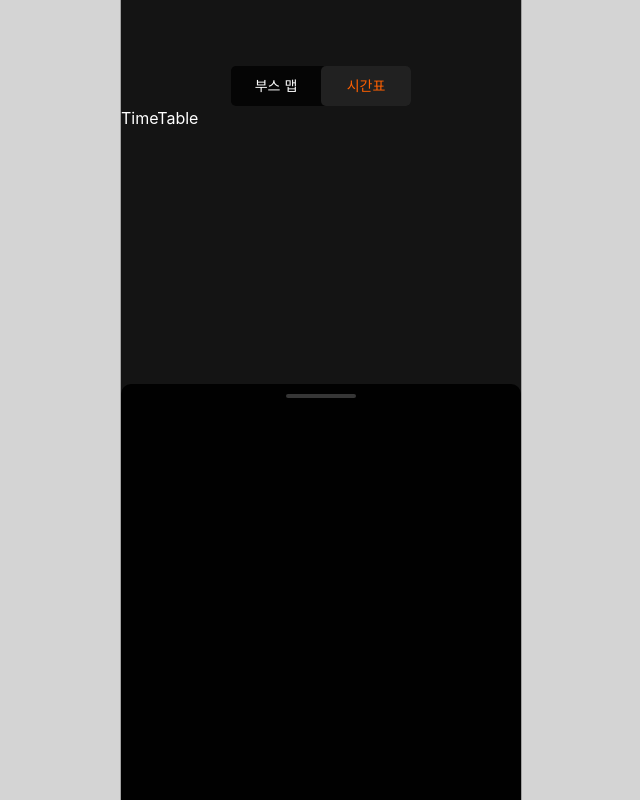
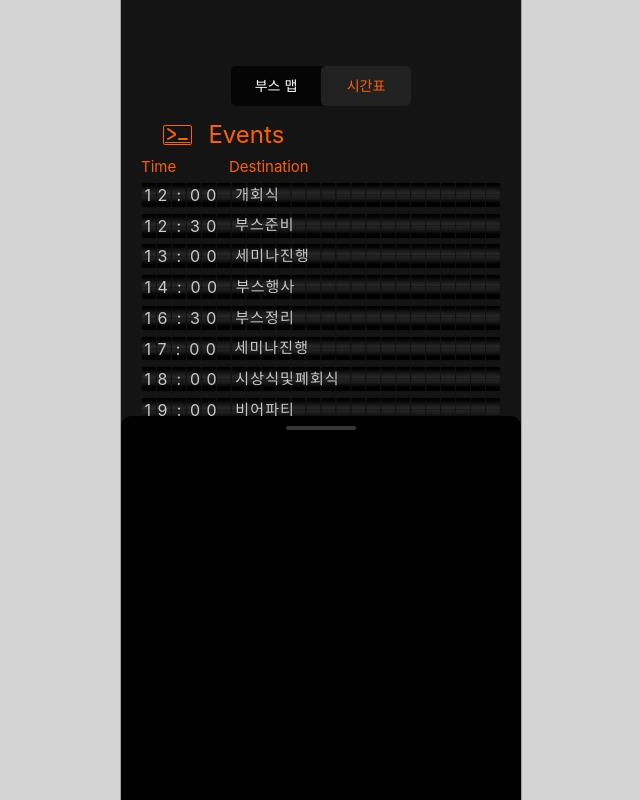
Before and after one commit to likelion-uhheungcon-2026/uhheung-frontend, a React (Vite) app: page / in a window 1280 px wide. Both pictures are taken after a click on the button "시간표". Shown: the whole page, without its empty margins (319-959 px from the left). Built offline with nearby package versions, Linux system fonts and the light colour scheme.

Commit message:
design : 홈화면 시간표 탭 퍼블리싱

```diff
--- a/src/data/booths.js
+++ b/src/data/booths.js
@@ -165,7 +165,7 @@ export const booths = [
     retrospect:
       "FitLog 프로젝트를 개발하면서 건강 관리 서비스는 기능 자체보다 사용자가 꾸준히 사용할 수 있도록 만드는 경험 설계가 중요하다는 것을 배웠습니다. 운동 기록과 식단 관리 기능을 구현하면서 사용자가 입력하는 데이터를 어떻게 효율적으로 관리하고 의미 있는 정보로 보여줄 수 있을지 고민했습니다. 운동 통계와 목표 달성률 기능을 개발하는 과정에서 데이터를 시각적으로 표현하는 방법과 사용자에게 동기를 제공하는 UI 설계의 중요성을 경험했습니다. 또한 사용자 피드백을 반영하여 불편한 부분을 개선하는 반복적인 개발 과정을 통해 실제 서비스 개선 방식에 대해 배울 수 있었습니다. 이번 프로젝트를 통해 완성된 기능을 만드는 것보다 사용자의 문제를 해결하고 지속적으로 발전시키는 과정이 서비스 개발에서 더욱 중요하다는 것을 깨달았습니다. 앞으로도 기술 구현뿐만 아니라 사용자 경험을 함께 고려하는 개발자가 되고자 합니다.",
   },
-  ...Array.from({ length: 27 }, (_, index) => {
+  ...Array.from({ length: 35 }, (_, index) => {
     const id = index + 6;
 
     return {
--- a/src/features/BoothDetail/components/BoothDetail.jsx
+++ b/src/features/BoothDetail/components/BoothDetail.jsx
@@ -26,7 +26,7 @@ export default function BoothDetail({ booth, isOpen, setIsOpen }) {
         px-[1.31rem]
         text-white
         transition-all duration-300 ease-in-out
-        ${isOpen ? "h-[calc(100vh-7.25rem)]" : "h-[26rem]"}
+        ${isOpen ? "h-[calc(100vh-7.25rem)]" : "h-[24rem]"}
       `}
     >
       <div className="shrink-0 w-full bg-[#010101]">
--- /dev/null
+++ b/src/features/Home/components/TimeLine.jsx
@@ -0,0 +1,25 @@
+import bg from "../assets/timeline-bg.svg";
+
+export default function TimeLine({ time, destination }) {
+  return (
+    <div className="relative w-[22.5rem] h-auto mb-[0.3rem]">
+      <img src={bg} className="w-[22.5rem] block" />
+
+      <div className="absolute inset-0 flex items-center px-[0.22rem] text-[#CACACA] text-[0.9375rem] flex-row">
+        <div className="flex flex-row">
+          <div className="text-[1rem] tracking-[0.4rem]">
+            {time.slice(0, 2)}
+          </div>
+
+          <div className="text-[1rem] ml-[0.18rem]">:</div>
+
+          <div className="text-[1rem] ml-[0.55rem] tracking-[0.4rem]">
+            {time.slice(2)}
+          </div>
+        </div>
+
+        <div className="ml-[0.77rem] tracking-[0.07rem]">{destination}</div>
+      </div>
+    </div>
+  );
+}
--- a/src/features/Home/components/TimeTable.jsx
+++ b/src/features/Home/components/TimeTable.jsx
@@ -1,3 +1,39 @@
+import icon from "../assets/terminal-icon.svg";
+import TimeLine from "./TimeLine";
+
 export default function TimeTable() {
-  return <div className="text-white">TimeTable</div>;
+  const schedule = [
+    { time: "1200", destination: "개회식" },
+    { time: "1230", destination: "부스준비" },
+    { time: "1300", destination: "세미나진행" },
+    { time: "1400", destination: "부스행사" },
+    { time: "1630", destination: "부스정리" },
+    { time: "1700", destination: "세미나진행" },
+    { time: "1800", destination: "시상식및폐회식" },
+    { time: "1900", destination: "비어파티" },
+  ];
+
+  return (
+    <div className="text-white mt-[0.7rem] flex flex-col justify-center items-center">
+      <div className="text-[#FF6000] w-[22.5rem] px-[1.4rem] flex flex-row items-center gap-[1rem]">
+        <img src={icon} className="w-[1.8125rem]" />
+        <div className="text-[1.5rem]">Events</div>
+      </div>
+
+      <div className="text-[0.9375rem] text-[#FF6000] mt-[0.2rem] w-[22.5rem] flex flex-row items-center gap-[3.3rem]">
+        <div>Time</div>
+        <div>Destination</div>
+      </div>
+
+      <div className="mt-[0.2rem]">
+        {schedule.map((item, index) => (
+          <TimeLine
+            key={index}
+            time={item.time}
+            destination={item.destination}
+          />
+        ))}
+      </div>
+    </div>
+  );
 }
--- a/src/features/Recommend/components/RecommendedBooth.jsx
+++ b/src/features/Recommend/components/RecommendedBooth.jsx
@@ -11,7 +11,7 @@ export default function RecommendedBooth({ isOpen, setIsOpen }) {
         px-[1.31rem]
         text-white
         transition-transform duration-300 ease-in-out
-        ${isOpen ? "translate-y-0" : "translate-y-[calc(100%-26rem)]"}
+        ${isOpen ? "translate-y-0" : "translate-y-[calc(100%-24rem)]"}
       `}
     >
       {/* 핸들 영역 */}
```
Also changed, not shown: src/features/Home/assets/terminal-icon.svg (added), src/features/Home/assets/timeline-bg.svg (added).
